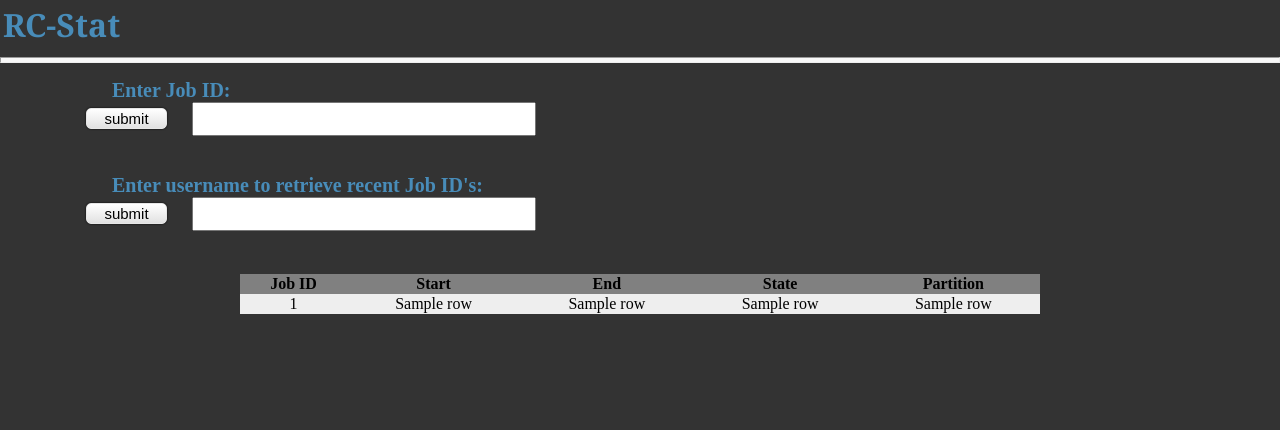
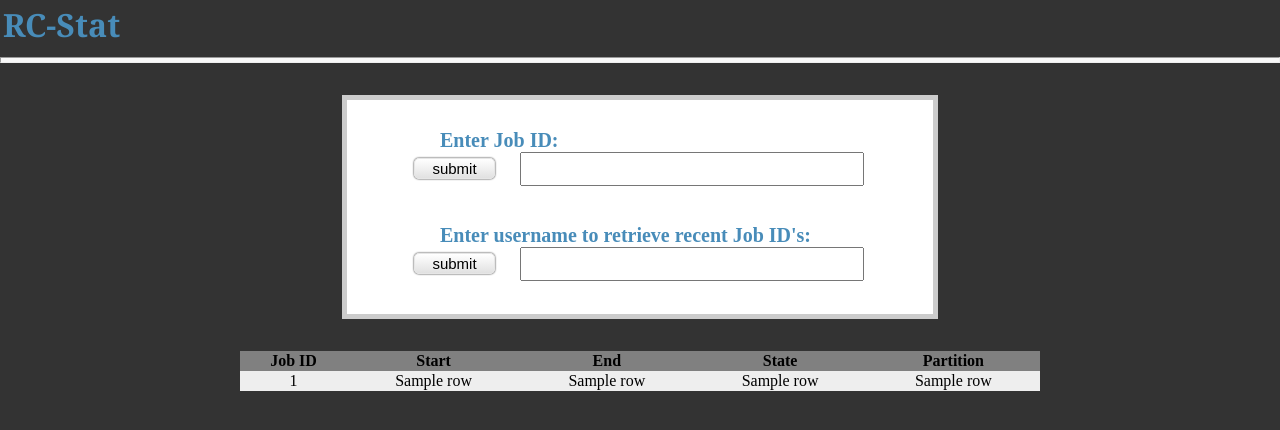
Before and after one commit to AaronTHolt/Rcstat1, a Flask app: template web/templates/main_page.html in a window 1280 px wide. Shown: the top 430 px of the page. Run offline with Flask 2, Linux system fonts and the light colour scheme; the template is opened without the code that fills it: most values are stand-ins (such as "Sample title", 1, 10 or a date in 2020).

Commit message:
Fix really long job inputs displaying really long error messages Change CSS for main_page.html to surround inputs with box

```diff
--- a/starter.py
+++ b/starter.py
@@ -35,5 +35,5 @@ os.environ['SLURM_ROOT'] = '/curc/slurm/slurm/current'
 os.environ['I_MPI_PMI_LIBRARY'] = '/curc/slurm/slurm/current/lib/libmpi.so'
 
 ##run web app
-# flask_main.app.run(host='0.0.0.0')
-flask_main.app.run(debug=True)
+flask_main.app.run(host='0.0.0.0')
+# flask_main.app.run(debug=True)
--- a/web/flask_main.py
+++ b/web/flask_main.py
@@ -239,6 +239,11 @@ def get_images(jobid, graph_type, category):
     return images
 
 def check_valid_jobid(jobid):
+    #Prevent extremely long error messages from being displayed
+    if len(jobid)>=15:
+        error = '{j}... is invalid. Please enter a valid Job ID.'.format(
+                        j=jobid[0:12])
+        return False, error
     #For jobid's with an '_'
     #check both sides are digits, check length
     if '_' in jobid:
--- a/web/templates/email_page.html
+++ b/web/templates/email_page.html
@@ -15,7 +15,9 @@ h2              { font-size: 1.2em; }
                   width: 28.5em;
                   margin: auto;
                 }
-.error          { background: #f0d6d6; padding: 0.5em; }
+.error {
+    background: #f0d6d6;
+    padding: 0.5em; }
 .image {
     display: block;
     margin: 2em auto;
--- a/web/templates/main_page.html
+++ b/web/templates/main_page.html
@@ -20,7 +20,13 @@ body {
     background-color: #444;
     box-shadow: 0 0 10px rgba(0,0,0,0.3);
 }
-
+.container1  {
+    margin: 2em auto;
+    width: 35em;
+    /*height: 17em;*/
+    border: 5px solid #ccc;
+    padding: 0.8em; background: white;
+}
 img {
     display: block;
 }
@@ -44,6 +50,8 @@ img {
     float: left;
     background: #f0d6d6;
     padding: 0.5em;
+    width: 20em;
+    word-wrap: break-word;
 }
 
 .textarea {
@@ -68,7 +76,7 @@ p {
 }
 
 dl {
-    padding-left: 2em;
+    padding-left: 0em;
 }
 
 dd {
@@ -130,6 +138,7 @@ hr {
 
     <hr>
 
+    <section class=container1>
         <div>
             <form action="{{ url_for('redirect_to_summary_graphs') }}" method=post >
               <dl>
@@ -155,10 +164,15 @@ hr {
             </form>
         </div>
 
-    <div style="padding-left:1.1em">
-        {% if error %}<p class=error><strong>Error:</strong> {{ error }}{% endif %}
+        <div>
+            {% if error %}<p class=error><strong>Error:</strong> {{ error }}
+            <div>
                 <p><br></p>
             </div>
+            {% endif %}
+            <!-- <p><br></p> -->
+        </div>
+    </section>
 
     {% if data != None %}
         <table id="t01">
@@ -180,5 +194,6 @@ hr {
             {% endfor %}
         </table>
     {% endif %}
+    <p><br><br></p>
 
 {% endblock %}
```
Also changed, not shown: web/templates/all_graph.html (+4 -4 lines). Lines whose indentation alone changed are shown as unchanged.
